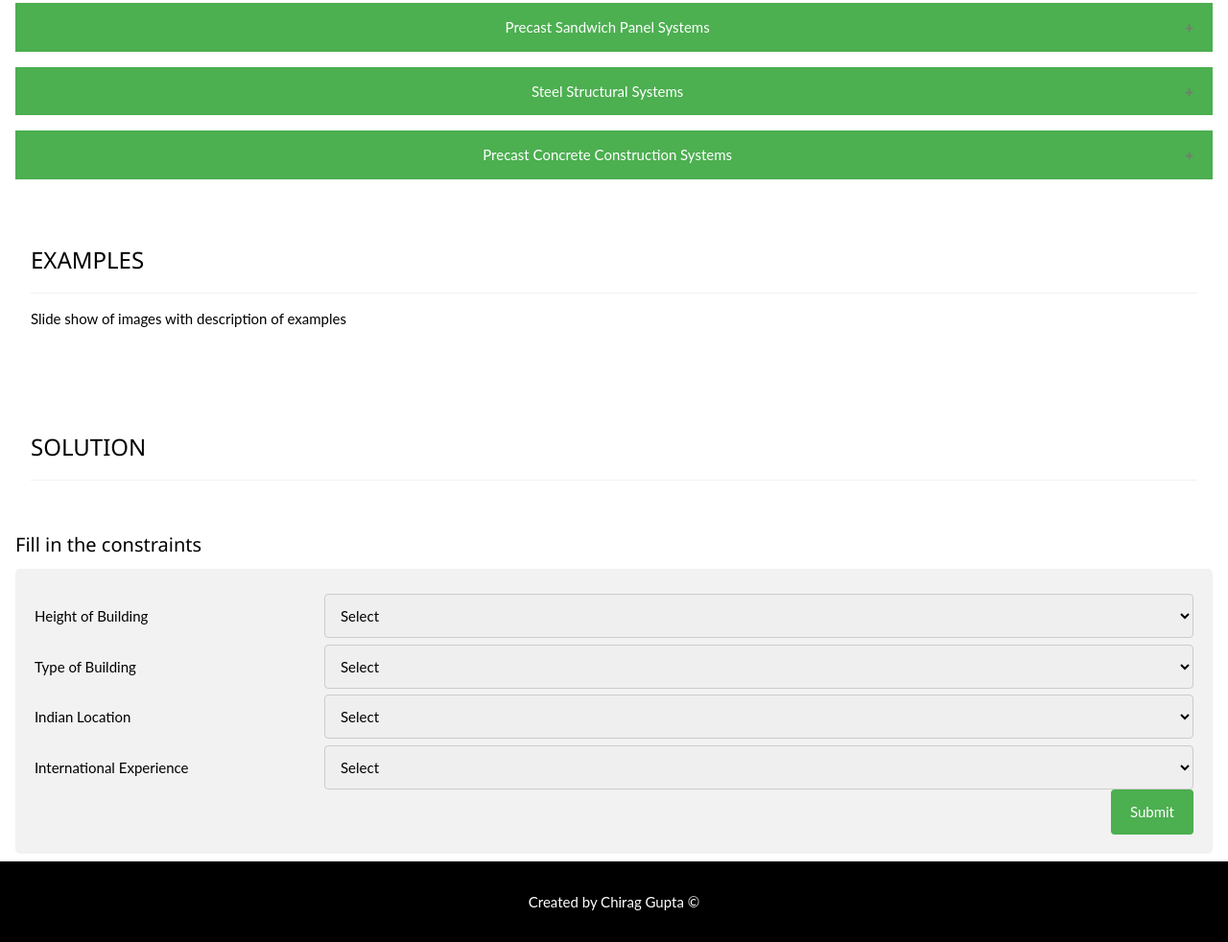
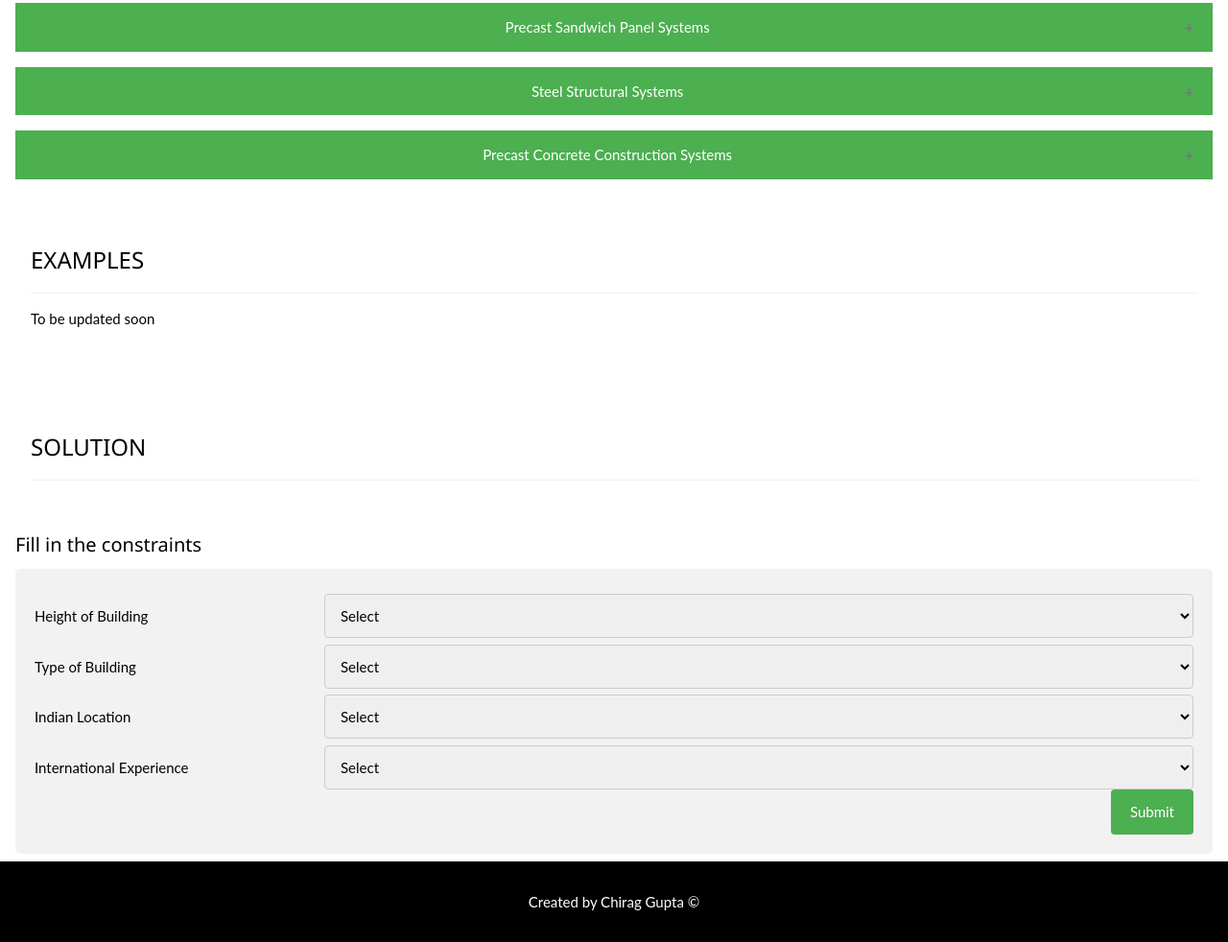
Before and after one commit to chiraggupta041195/affordablehousing, a plain HTML site: page index.html in a window 1280 px wide. Shown: the part 1489-2471 px from the top of the page at 96% size. Drawn offline with nearby package versions, Linux system fonts and the light colour scheme.

Commit message:
Update index.html

```diff
--- a/index.html
+++ b/index.html
@@ -2492,7 +2492,7 @@ for (i = 0; i < acc.length; i++) {
   <!-- Examples Section -->
   <div class="w3-container w3-padding-32" id="examples">
     <h3 class="w3-border-bottom w3-border-light-grey w3-padding-16">EXAMPLES</h3>
-    <p>Slide show of images with description of examples</p>
+    <p>To be updated soon</p>
   </div>
 
 
```
